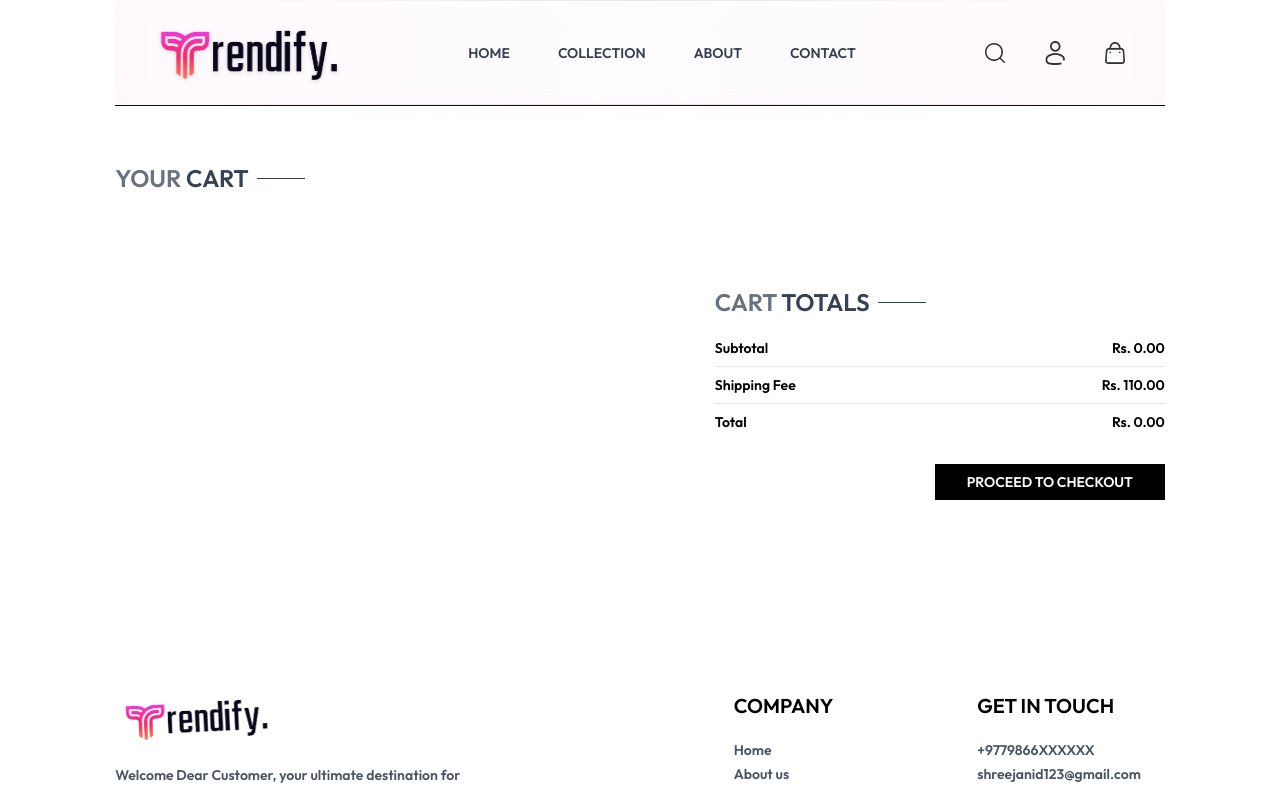
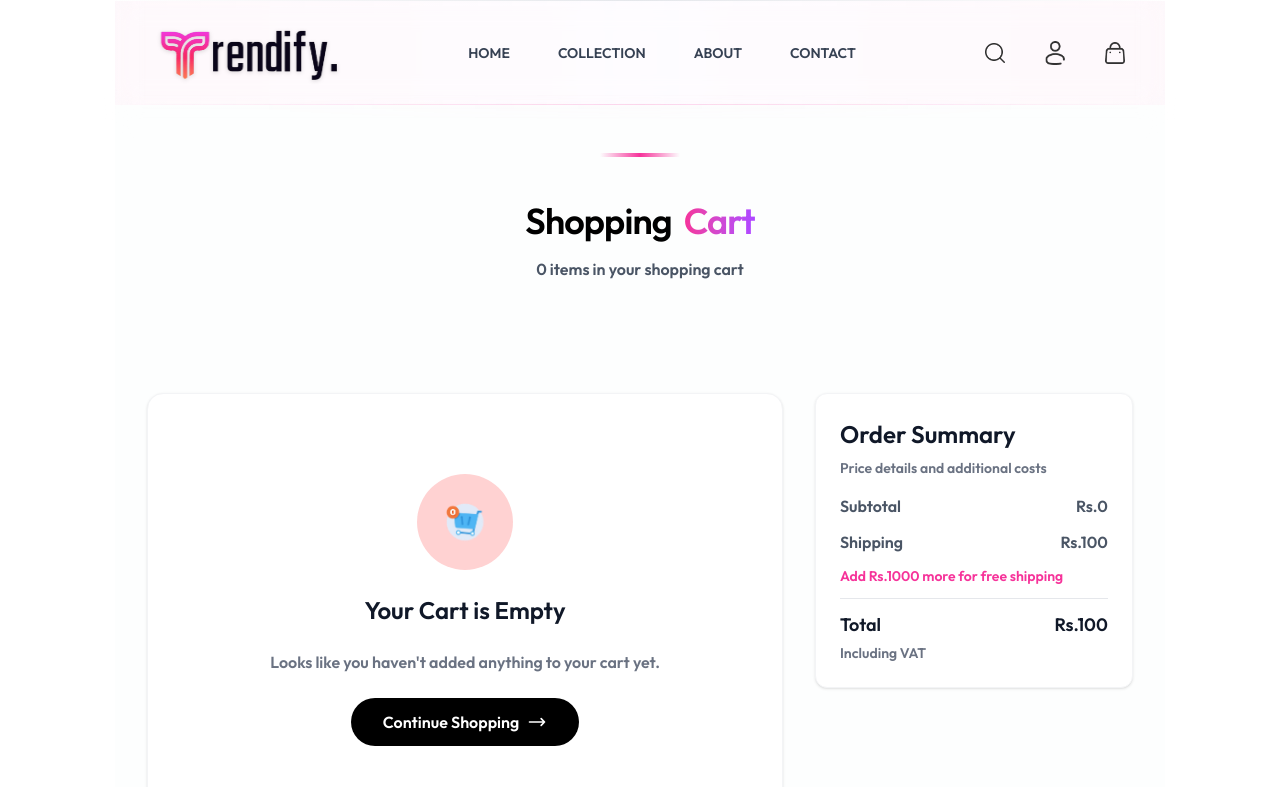
Before and after one commit to Shreey001/Trendify-Fashion-Ecommerce-Site, a React (Vite) app in the folder frontend/: page /cart in a window 1280 px wide. Shown: the top 787 px of the page. Built offline with nearby package versions, Linux system fonts and the light colour scheme.

Commit message:
add empty_cart asset and update CartTotal component to enhance order summary display and total calculation

```diff
--- a/frontend/src/assets/assets.js
+++ b/frontend/src/assets/assets.js
@@ -82,6 +82,7 @@ import   team_member2 from './team_member2.png'
 import   team_member3 from './team_member3.png'
 import   team_member4 from './team_member4.png'
 import visit from './visit.png'
+import empty_cart from './empty_cart.png'
 
 export const assets = {
     logo,
@@ -111,7 +112,9 @@ export const assets = {
     team_member1,
     team_member2,
     team_member3,
-    team_member4,visit
+    team_member4,
+    visit,
+    empty_cart
 }
 
 export const products = [
--- a/frontend/src/components/CartTotal.jsx
+++ b/frontend/src/components/CartTotal.jsx
@@ -1,35 +1,117 @@
+
 import React, { useContext } from 'react'
 import { ShopContext } from '../context/ShopContext'
-import Title from './Title';
 
 const CartTotal = () => {
-    const { currency, delivery_fee, getCartAmount } = useContext(ShopContext);
+  const { products, cartItems, currency } = useContext(ShopContext)
+
+  const getTotalCartAmount = () => {
+    let totalAmount = 0
+    for (const items in cartItems) {
+      for (const item in cartItems[items]) {
+        if (cartItems[items][item] > 0) {
+          let itemInfo = products.find((product) => product._id === items)
+          totalAmount += itemInfo.price * cartItems[items][item]
+        }
+      }
+    }
+    return totalAmount
+  }
+
+  const shipping = getTotalCartAmount() > 1000 ? 0 : 100
+  const total = getTotalCartAmount() + shipping
 
   return (
-      <div className='w-full'>
-          <div className='text-2xl'>
-              <Title  text1={'CART'} text2={'TOTALS'} />
+    <div className='space-y-4'>
+      <div className='space-y-2'>
+        <h3 className='text-2xl font-bold text-gray-900'>Order Summary</h3>
+        <p className='text-sm text-gray-500'>Price details and additional costs</p>
       </div>
-          <div className='flex flex-col gap-2 mt-2 text-sm'>
+
+      <div className='space-y-3 text-gray-600'>
         <div className='flex justify-between'>
-                  <p>Subtotal</p>
-                  <p>{currency} {getCartAmount() }.00</p>
+          <span>Subtotal</span>
+          <span className='font-medium'>{currency}{getTotalCartAmount()}</span>
         </div>
-             <hr className='text-gray-200' />
+
         <div className='flex justify-between'>
-                  <p>Shipping Fee</p>
-                  <p>{currency} { delivery_fee}.00</p>
+          <span>Shipping</span>
+          <span className='font-medium'>
+            {shipping === 0 ? 'Free' : `${currency}${shipping}`}
+          </span>
         </div>
-             <hr className='text-gray-200' />
-              <div className='flex justify-between'>
-                 <b>Total</b>
-                  <b>{currency} {getCartAmount() === 0 ? 0 : getCartAmount() + delivery_fee}.00</b>
 
+        {shipping > 0 && (
+          <p className='text-sm text-pink-500'>
+            Add {currency}{1000 - getTotalCartAmount()} more for free shipping
+          </p>
+        )}
+
+        <div className='pt-3 border-t border-gray-200'>
+          <div className='flex justify-between text-lg font-bold text-gray-900'>
+            <span>Total</span>
+            <span>{currency}{total}</span>
+          </div>
+          <p className='text-sm text-gray-500 mt-1'>Including VAT</p>
         </div>
       </div>
-
     </div>
   )
 }
 
 export default CartTotal
+
+
+
+
+
+
+
+
+
+
+
+
+
+
+
+
+
+
+
+
+// import React, { useContext } from 'react'
+// import { ShopContext } from '../context/ShopContext'
+// import Title from './Title';
+
+// const CartTotal = () => {
+//     const { currency, delivery_fee, getCartAmount } = useContext(ShopContext);
+
+//   return (
+//       <div className='w-full'>
+//           <div className='text-2xl'>
+//               <Title  text1={'CART'} text2={'TOTALS'} />
+//           </div>
+//           <div className='flex flex-col gap-2 mt-2 text-sm'>
+//               <div className='flex justify-between'>
+//                   <p>Subtotal</p>
+//                   <p>{currency} {getCartAmount() }.00</p>
+//               </div>
+//              <hr className='text-gray-200' />
+//               <div className='flex justify-between'>
+//                   <p>Shipping Fee</p>
+//                   <p>{currency} { delivery_fee}.00</p>
+//               </div>
+//              <hr className='text-gray-200' />
+//               <div className='flex justify-between'>
+//                  <b>Total</b>
+//                   <b>{currency} {getCartAmount() === 0 ? 0 : getCartAmount() + delivery_fee}.00</b>
+
+//               </div>
+//           </div>
+
+//     </div>
+//   )
+// }
+
+// export default CartTotal
--- a/frontend/src/pages/Cart.jsx
+++ b/frontend/src/pages/Cart.jsx
@@ -33,57 +33,266 @@ setCartData(tempData);
   },[cartItems]);
 
   return (
-      <div className='border-t pt-14'>
-        <div className='text-2xl mb-3'>
-          <Title text1={'YOUR'} text2={'CART'} />
+    <div className='min-h-screen bg-gray-50/30'>
+      <div className='max-w-7xl mx-auto px-4 sm:px-6 lg:px-8 py-12'>
+        {/* Enhanced Header Section */}
+        <div className='text-center py-12 relative mb-16'>
+          {/* Decorative Elements */}
+          <div className='absolute left-1/2 top-0 -translate-x-1/2 w-20 h-1 bg-gradient-to-r from-transparent via-pink-500 to-transparent'></div>
+
+          {/* Main Heading */}
+          <div className='space-y-4'>
+            <h2 className='text-4xl font-bold tracking-tight'>
+              Shopping
+              <span className='text-transparent bg-clip-text bg-gradient-to-r from-pink-500 to-purple-500 ml-3'>
+                Cart
+              </span>
+            </h2>
+
+            {/* Subtitle */}
+            <p className='text-gray-600 text-sm md:text-base'>
+              {cartData.length} {cartData.length === 1 ? 'item' : 'items'} in your shopping cart
+            </p>
+          </div>
         </div>
-        <div>
-          {
-            cartData.map((item, index) => {
-            const productData = products.find((product) => product._id === item._id);
 
-            return (
+        <div className='flex flex-col lg:flex-row gap-8'>
+          {/* Cart Items */}
+          <div className='lg:w-2/3 space-y-4'>
+            {cartData.map((item, index) => {
+              const productData = products.find((product) => product._id === item._id);
+              return (
                 <div
-                    key={index}
-                    className='border-t py-4 border-b text-gray-700 grid grid-cols-[4fr_0.5fr_0.5fr] sm:grid-cols-[4fr_2fr_0.5fr] items-center gap-4 '
+                  key={index}
+                  className='bg-white rounded-xl p-4 shadow-sm hover:shadow-md transition-shadow duration-300
+                           border border-gray-100'
                 >
-                  <div className='flex items-start gap-6'>
-                    <img className='w-16 sm:w-20' src={productData.image[0]} alt=""   />
-                    <div>
-                      <p className='text-xs sm:text-lg font-medium'>{productData.name}</p>
-                      <div className='flex items-center gap-5 mt-2'>
-                        <p>
-                          {currency}{productData.price}
-                        </p>
-                        <p className='px-2 sm:px-3 sm:py-1 border bg-slate-50'>{item.size}</p>
+                  <div className='flex gap-4 items-center'>
+                    {/* Product Image */}
+                    <div className='w-24 h-24 sm:w-32 sm:h-32 rounded-lg overflow-hidden bg-gray-100'>
+                      <img
+                        className='w-full h-full object-cover hover:scale-110 transition-transform duration-300'
+                        src={productData.image[0]}
+                        alt={productData.name}
+                      />
+                    </div>
+
+                    {/* Product Details */}
+                    <div className='flex-1 min-w-0'>
+                      <h3 className='text-lg font-medium text-gray-900 truncate'>{productData.name}</h3>
+                      <div className='mt-1 flex items-center gap-4'>
+                        <span className='text-lg font-medium text-pink-500'>{currency}{productData.price}</span>
+                        <span className='px-3 py-1 text-sm bg-gray-100 rounded-full'>{item.size}</span>
+                      </div>
+
+                      {/* Quantity Control */}
+                      <div className='mt-4 flex items-center gap-4'>
+                        <div className='flex items-center'>
+                          <label className='text-sm text-gray-600 mr-2'>Quantity:</label>
+                          <input
+                            type="number"
+                            min="1"
+                            defaultValue={item.quantity}
+                            onChange={(e) => e.target.value === '' || e.target.value === '0'
+                              ? null
+                              : updateQuantity(item._id, item.size, Number(e.target.value))}
+                            className='w-16 px-2 py-1 border border-gray-200 rounded-lg text-center
+                                     focus:border-pink-500 focus:ring-1 focus:ring-pink-200 outline-none'
+                          />
+                        </div>
+
+                        {/* Remove Button */}
+                        <button
+                          onClick={() => updateQuantity(item._id, item.size, 0)}
+                          className='text-sm text-gray-500 hover:text-red-500 flex items-center gap-1
+                                   transition-colors duration-300'
+                        >
+                          <img className='w-4 h-4' src={assets.bin_icon} alt="Remove" />
+                          <span>Remove</span>
+                        </button>
                       </div>
                     </div>
                   </div>
-                  <input onChange={(e)=>e.target.value==='' || e.target.value==='0' ? null: updateQuantity(item._id,item.size,Number(e.target.value)) }
-                         className='border max-w-10 sm:max-w-20 px-1 sm:px-2 py-1' type={"number"} min={1} defaultValue={item.quantity}  />
-                  <img onClick={()=>updateQuantity(item._id,item.size,0)} className='w-6 mr-2 sm:w-7 cursor-pointer' src={assets.bin_icon} alt="" />
                 </div>
-            );
-          }
-          )}
+              );
+            })}
+
+            {/* Enhanced Empty Cart Message */}
+            {cartData.length === 0 && (
+              <div className='text-center py-20 px-4 bg-white rounded-2xl shadow-sm border border-gray-100'>
+                <div className='max-w-md mx-auto space-y-6'>
+                  <div className='relative w-24 h-24 mx-auto'>
+                    <div className='absolute inset-0 bg-red-200 rounded-full animate-pulse'></div>
+                    <img
+                      src={assets.empty_cart}
+                      alt="Empty Cart"
+                      className='relative w-full h-full p-6'
+                    />
+                  </div>
+                  <h3 className='text-2xl font-bold text-gray-900'>Your Cart is Empty</h3>
+                  <p className='text-gray-500'>
+                    Looks like you haven't added anything to your cart yet.
+                  </p>
+                  <button
+                    onClick={() => navigate('/collection')}
+                    className='inline-flex items-center px-8 py-3 bg-black text-white rounded-full
+                             font-medium transition-all duration-300 hover:bg-gray-800
+                             hover:shadow-lg hover:-translate-y-0.5'
+                  >
+                    Continue Shopping
+                    <svg
+                      className='ml-2 w-5 h-5'
+                      fill='none'
+                      stroke='currentColor'
+                      viewBox='0 0 24 24'
+                    >
+                      <path
+                        strokeLinecap='round'
+                        strokeLinejoin='round'
+                        strokeWidth={2}
+                        d='M17 8l4 4m0 0l-4 4m4-4H3'
+                      />
+                    </svg>
+                  </button>
+                </div>
+              </div>
+            )}
+          </div>
+
+          {/* Cart Total Section */}
+          <div className='lg:w-1/3'>
+            <div className='bg-white rounded-xl shadow-sm border border-gray-100 p-6 sticky top-24'>
+              <CartTotal />
+              {cartData.length > 0 && (
+                <button
+                  onClick={() => navigate('/placeorder')}
+                  className='w-full mt-6 bg-black text-white rounded-full py-3 px-8 font-medium
+                           transition-all duration-300 hover:bg-gray-800 hover:shadow-lg
+                           hover:-translate-y-0.5 focus:ring-2 focus:ring-gray-200'
+                >
+                  Proceed to Checkout
+                </button>
+              )}
+            </div>
+          </div>
+        </div>
       </div>
-      <div className='flex justify-end my-20'>
-        <div className='w-full sm:w-[450px]'>
-          <CartTotal />
-
-          <div className='w-full text-end'>
-            <button onClick={()=>navigate('/placeorder')} className='bg-black text-white text-sm my-8 px-8 py-2  '
-            >PROCEED TO CHECKOUT</button>
-
-</div>
-
-        </div>
-
-      </div>
-
-      </div>
+    </div>
   );
-
 }
 
 export default Cart
+
+
+
+
+
+
+
+
+
+
+
+
+
+
+
+
+
+
+
+
+
+
+
+
+
+// import React, {useEffect, useState,useContext} from 'react'
+// import {ShopContext} from "../context/ShopContext";
+// import Title from "../components/Title.jsx";
+// import {assets} from "../assets/assets.js";
+// import CartTotal from '../components/CartTotal.jsx';
+
+// const Cart = () => {
+
+//   const {products,currency,cartItems,updateQuantity,navigate} = useContext(ShopContext);
+
+//   const [cartData, setCartData] = useState([]);
+
+
+//   useEffect(() => {
+//     const tempData = [];
+
+//     for (const items in cartItems){
+//       for (const item in cartItems[items]){
+//         if (cartItems[items][item] > 0 ){
+//           tempData.push({
+//             _id: items,
+//             size:item,
+//             quantity:cartItems[items][item]
+//               }
+
+//           )
+//         }
+//       }
+//     }
+
+// setCartData(tempData);
+
+//   },[cartItems]);
+
+//   return (
+//       <div className='border-t pt-14'>
+//         <div className='text-2xl mb-3'>
+//           <Title text1={'YOUR'} text2={'CART'} />
+//         </div>
+//         <div>
+//           {
+//             cartData.map((item, index) => {
+//             const productData = products.find((product) => product._id === item._id);
+
+//             return (
+//                 <div
+//                     key={index}
+//                     className='border-t py-4 border-b text-gray-700 grid grid-cols-[4fr_0.5fr_0.5fr] sm:grid-cols-[4fr_2fr_0.5fr] items-center gap-4 '
+//                 >
+//                   <div className='flex items-start gap-6'>
+//                     <img className='w-16 sm:w-20' src={productData.image[0]} alt=""   />
+//                     <div>
+//                       <p className='text-xs sm:text-lg font-medium'>{productData.name}</p>
+//                       <div className='flex items-center gap-5 mt-2'>
+//                         <p>
+//                           {currency}{productData.price}
+//                         </p>
+//                         <p className='px-2 sm:px-3 sm:py-1 border bg-slate-50'>{item.size}</p>
+//                       </div>
+//                     </div>
+//                   </div>
+//                   <input onChange={(e)=>e.target.value==='' || e.target.value==='0' ? null: updateQuantity(item._id,item.size,Number(e.target.value)) }
+//                          className='border max-w-10 sm:max-w-20 px-1 sm:px-2 py-1' type={"number"} min={1} defaultValue={item.quantity}  />
+//                   <img onClick={()=>updateQuantity(item._id,item.size,0)} className='w-6 mr-2 sm:w-7 cursor-pointer' src={assets.bin_icon} alt="" />
+//                 </div>
+//             );
+//           }
+//           )}
+//       </div>
+//       <div className='flex justify-end my-20'>
+//         <div className='w-full sm:w-[450px]'>
+//           <CartTotal />
+
+//           <div className='w-full text-end'>
+//             <button onClick={()=>navigate('/placeorder')} className='bg-black text-white text-sm my-8 px-8 py-2  '
+//             >PROCEED TO CHECKOUT</button>
+
+// </div>
+
+//         </div>
+
+//       </div>
+
+//       </div>
+//   );
+
+// }
+
+// export default Cart
```
Also changed, not shown: frontend/src/assets/empty_cart.png (added). Lines whose indentation alone changed are shown as unchanged.
